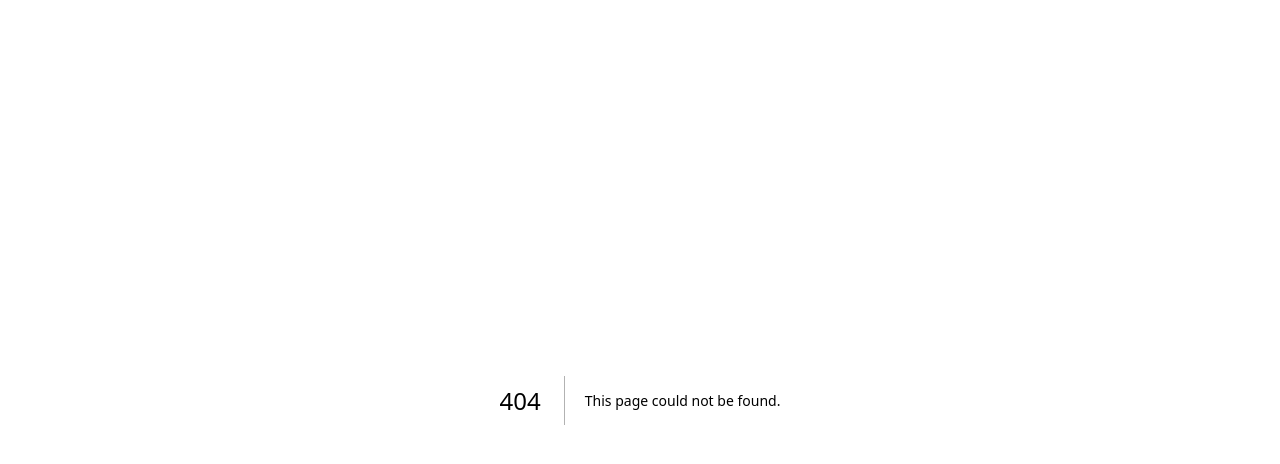
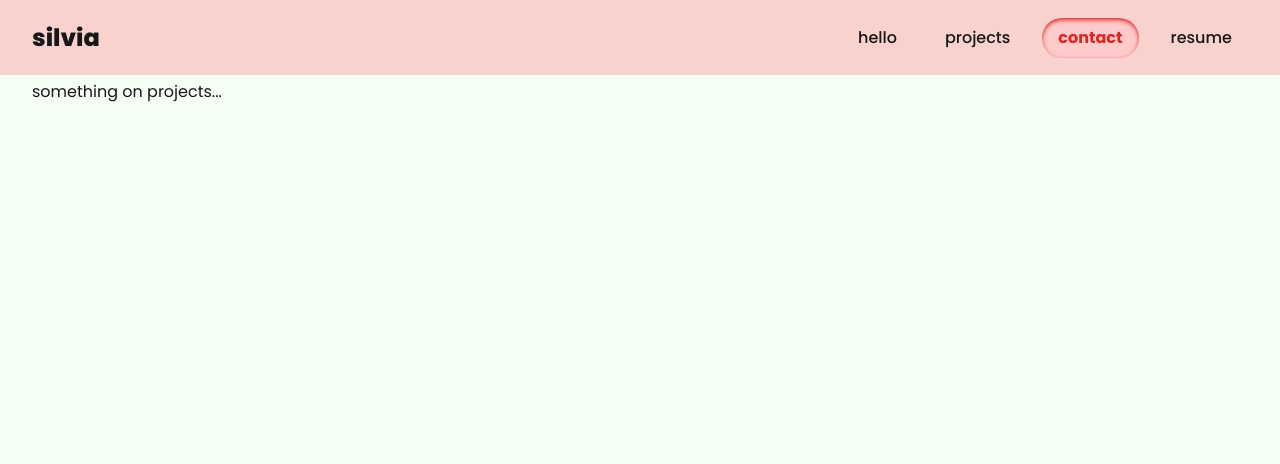
Before and after one commit to ItsLame/silvia, a Next.js app: page /contact in a window 1280 px wide. Before the commit this address had no page. Shown: the top 464 px of the page. Built offline with nearby package versions, Linux system fonts and the light colour scheme.

Commit message:
feat: links and init pages

```diff
--- /dev/null
+++ b/src/app/contact/page.tsx
@@ -0,0 +1,17 @@
+import Navbar from "@/components/navbar";
+
+const Contact = () => {
+  return (
+    <div className="contact">
+      <header>
+        <Navbar />
+      </header>
+
+      <main>
+        <p>something on projects...</p>
+      </main>
+    </div>
+  );
+};
+
+export default Contact;
--- a/src/components/navbar.tsx
+++ b/src/components/navbar.tsx
@@ -1,15 +1,15 @@
 "use client";
 
 import Link from "next/link";
+import { usePathname } from "next/navigation";
 import { useState } from "react";
 
-const NavbarButton = ({ children, link = "/", newTab = false } : {children?: React.ReactNode, link?: string, newTab?: boolean}) => {
-  const isCurrentPage = false;
-
-  console.log(isCurrentPage);
+const NavbarButton = ({ children, link = "", newTab = false } : {children?: React.ReactNode, link?: string, newTab?: boolean}) => {
+  const pathname = usePathname();
+  const isCurrentPage = pathname === link;
 
   return (
-    <Link className="link"
+    <Link className={`link ${isCurrentPage ? "active" : ""}`}
       href={link} target={newTab ? "_blank" : "_self"}
     >
       {children}
@@ -30,11 +30,11 @@ const Navbar = () => {
         <h1>silvia</h1>
         <button className="burger-menu" onClick={handleBurgerClick}>menu</button>
       </div>
-      <div className={`links ${isBurgerOpened ? "active" : ""}`}>
+      <div className={`links ${isBurgerOpened ? "opened" : ""}`}>
         <NavbarButton link="/">hello</NavbarButton>
         <NavbarButton link="/projects">projects</NavbarButton>
-        <NavbarButton>contact</NavbarButton>
-        <NavbarButton newTab>resume</NavbarButton>
+        <NavbarButton link="/contact">contact</NavbarButton>
+        <NavbarButton link="https://1drv.ms/b/s!AhwQNlQ3dXFki9I_beUieojh-1Tk6w?e=OQ50iI" newTab>resume</NavbarButton>
       </div>
     </nav>
   );
--- a/src/styles/navbar.css
+++ b/src/styles/navbar.css
@@ -28,15 +28,21 @@
 
   .links {
     @apply
-    flex flex-col max-h-0 overflow-hidden
+    flex flex-col
+    max-h-0 gap-2
+    overflow-hidden
 
     sm:flex-row
     sm:gap-4
     sm:mt-0
-    sm:h-auto
-    sm:max-h-full;
+    sm:max-h-full
 
-    &.active {
+    transition-[max-height,margin-top]
+    duration-300
+
+    ;
+
+    &.opened {
       @apply max-h-[200px] mt-4
       transition-[max-height,margin-top]
       duration-300;
@@ -49,22 +55,22 @@
       transition ease-in-out duration-200
       font-medium;
 
+      &.active,
       &:hover {
         @apply
         text-red-600
-
-        dark:hover:text-red-300;
+        dark:text-red-300;
       }
 
-      &:active,
-      &.active {
+      &.active,
+      &:active {
         @apply font-bold
         shadow-inner
         shadow-red-600
         bg-red-200
 
-        dark:active:shadow-black
-        dark:active:bg-orange-950;
+        dark:shadow-black
+        dark:bg-orange-950;
       }
     }
   }
```
Also changed, not shown: src/app/projects/page.tsx (added, +17 -0 lines).
